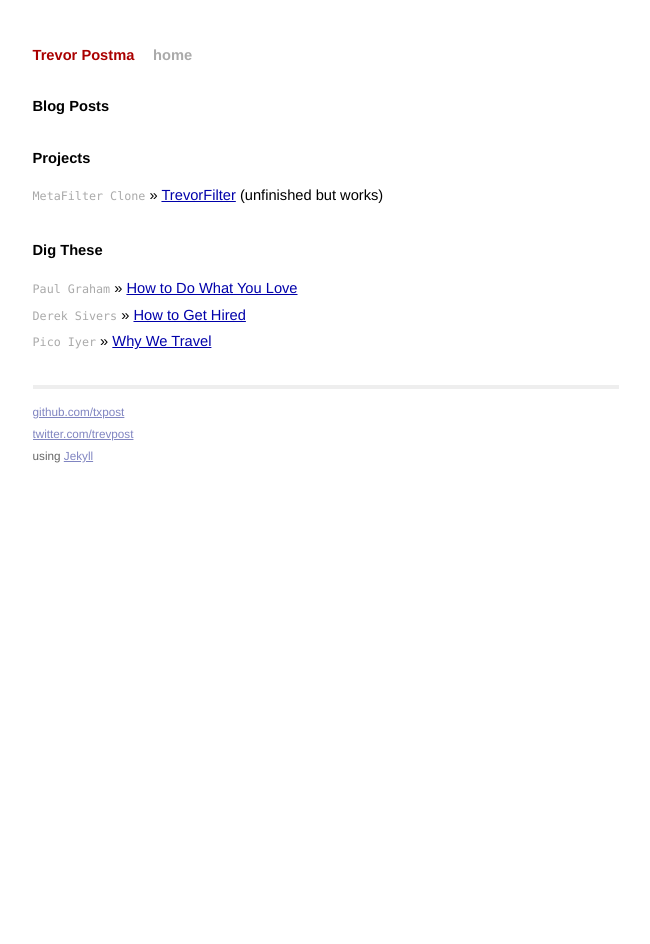
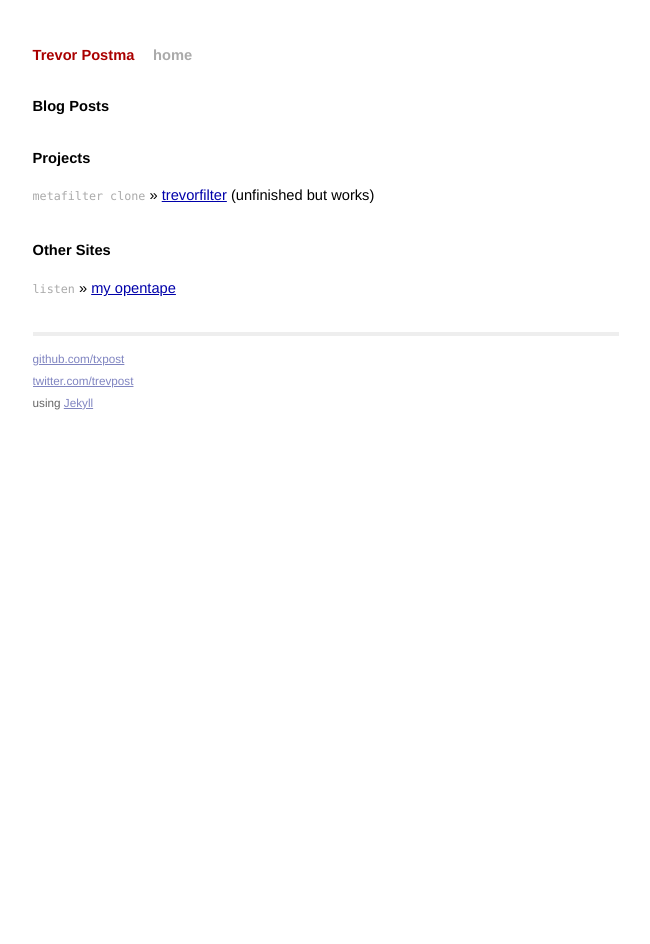
Before and after one commit to txpost/txpost.github.com, a Jekyll site: the page built from index.html, in a window 1280 px wide. Shown: the whole page, without its empty margins (314-964 px from the left). Built offline with Jekyll 4.4.1, drawn with Linux system fonts in a browser that asks for light colours; Markdown is read by kramdown in place of the engine named in the settings.

Commit message:
clean-up

```diff
--- a/_layouts/default.html
+++ b/_layouts/default.html
@@ -36,16 +36,5 @@
   </div>
 </div>
 
-<!-- ClickTale Bottom part -->
-<div id="ClickTaleDiv" style="display: none;"></div>
-<script type="text/javascript">
-if(document.location.protocol!='https:')
-  document.write(unescape("%3Cscript%20src='http://s.clicktale.net/WRb.js'%20type='text/javascript'%3E%3C/script%3E"));
-</script>
-<script type="text/javascript">
-if(typeof ClickTale=='function') ClickTale(206,0.3,"www03");
-</script>
-<!-- ClickTale end of Bottom part -->
-
 </body>
 </html>
--- a/index.html
+++ b/index.html
@@ -13,13 +13,11 @@ title: Trevor Postma
 
   <h1>Projects</h1>
   <ul class="posts">
-    <li><span>MetaFilter Clone</span> &raquo; <a href="http://radiant-ocean-80.heroku.com/">TrevorFilter</a>  (unfinished but works)</li>
+    <li><span>metafilter clone</span> &raquo; <a href="http://radiant-ocean-80.heroku.com/">trevorfilter</a>  (unfinished but works)</li>
   </ul>
 
-  <h1>Dig These</h1>
+  <h1>Other Sites</h1>
   <ul class="posts">
-    <li><span>Paul Graham</span> &raquo; <a href="http://www.paulgraham.com/love.html">How to Do What You Love</a></li>
-    <li><span>Derek Sivers</span> &raquo; <a href="http://sivers.org/gethired">How to Get Hired</a></li>
-    <li><span>Pico Iyer</span> &raquo; <a href="http://www.worldhum.com/features/travel-stories/why-we-travel-20081213/">Why We Travel</a></li>
+    <li><span>listen</span> &raquo; <a href="http://opentape.trevorpostma.com">my opentape</a></li>
   </ul>
 </div>
```
